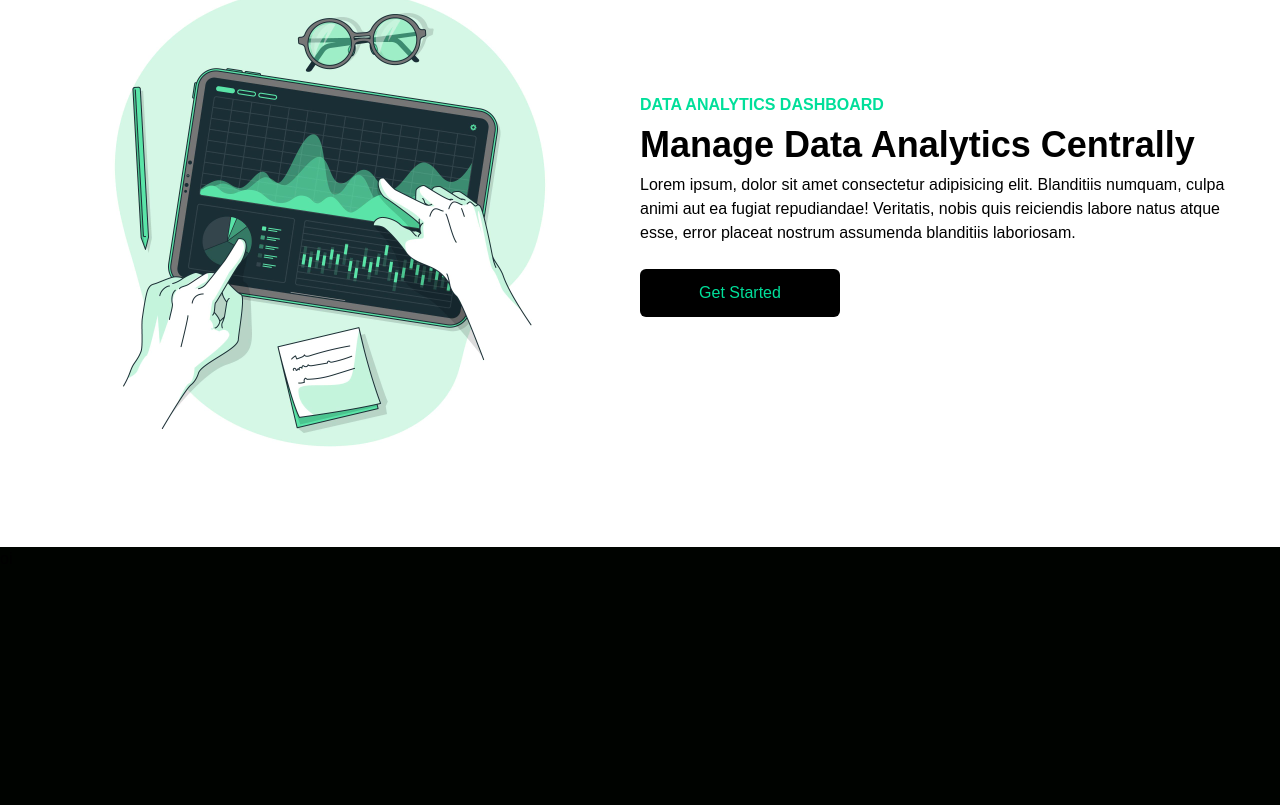
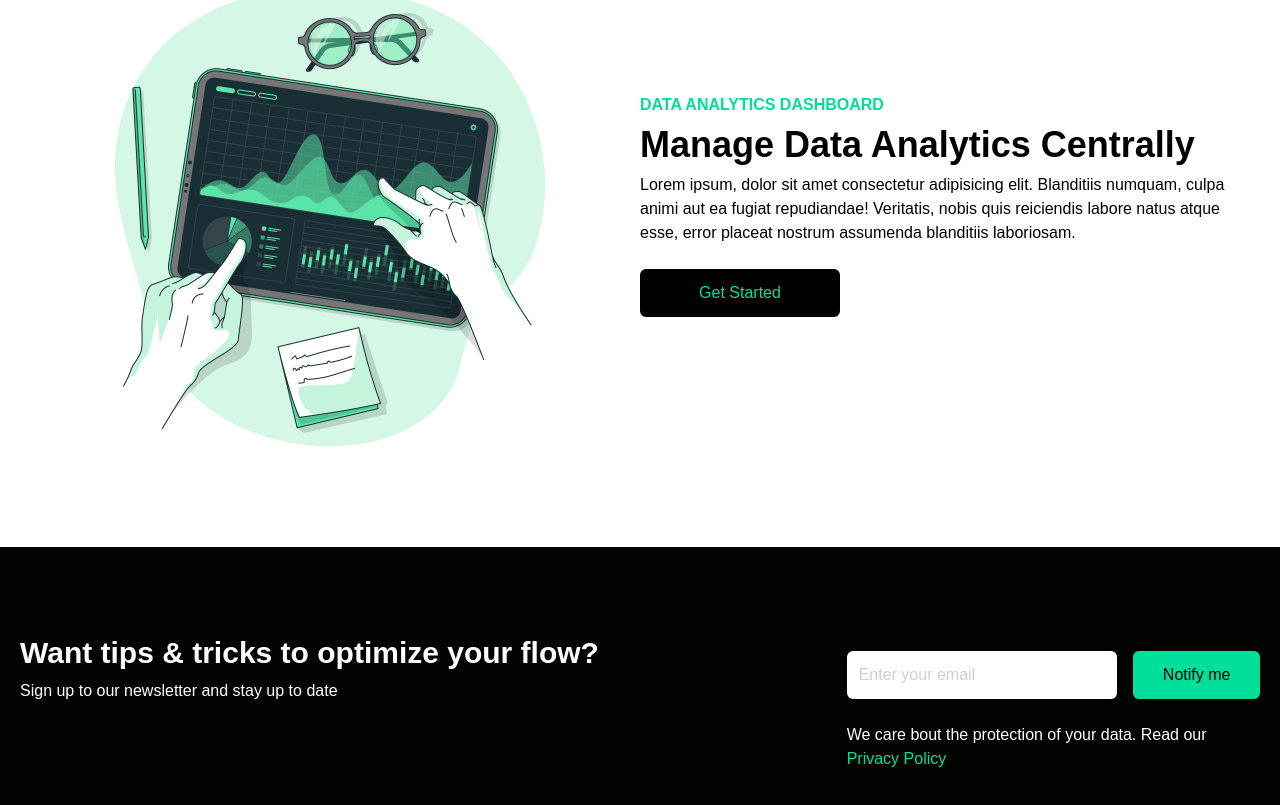
Before and after one commit to lucasolasz/responsive-website, a Next.js app: page / in a window 1280 px wide. Shown: the part 913-1718 px from the top of the page. Before the commit the page ends 1484 px from the top, so only its background shows below. Built offline with nearby package versions, Linux system fonts and the light colour scheme.

Commit message:
Estilização do componente newsletter

```diff
--- a/src/app/_components/newsletter.tsx
+++ b/src/app/_components/newsletter.tsx
@@ -1,7 +1,30 @@
+import ButtonHero from "./buttonHero";
+
 export default function Newsletter() {
   return (
-    <div>
-      <h1>oi</h1>
+    <div className="w-full py-16 px-4 text-white">
+      <div className="max-w-[1240px] mx-auto grid lg:grid-cols-3">
+        <div className="lg:col-span-2 my-4">
+          <h1 className="md:text-3xl sm:text-2xl text-xl font-bold py-2">
+            Want tips & tricks to optimize your flow?
+          </h1>
+          <p>Sign up to our newsletter and stay up to date</p>
+        </div>
+        <div className="my-4">
+          <div className="flex flex-col sm:flex-row items-center justify-between w-full">
+            <input
+              className="bg-white text-gray-400 p-3 rounded-md mr-4 w-full"
+              type="email"
+              placeholder="Enter your email"
+            />
+            <ButtonHero>Notify me</ButtonHero>
+          </div>
+          <p>
+            We care bout the protection of your data. Read our{" "}
+            <span className="text-[#00df9a]">Privacy Policy</span>
+          </p>
+        </div>
+      </div>
     </div>
   );
 }
```
